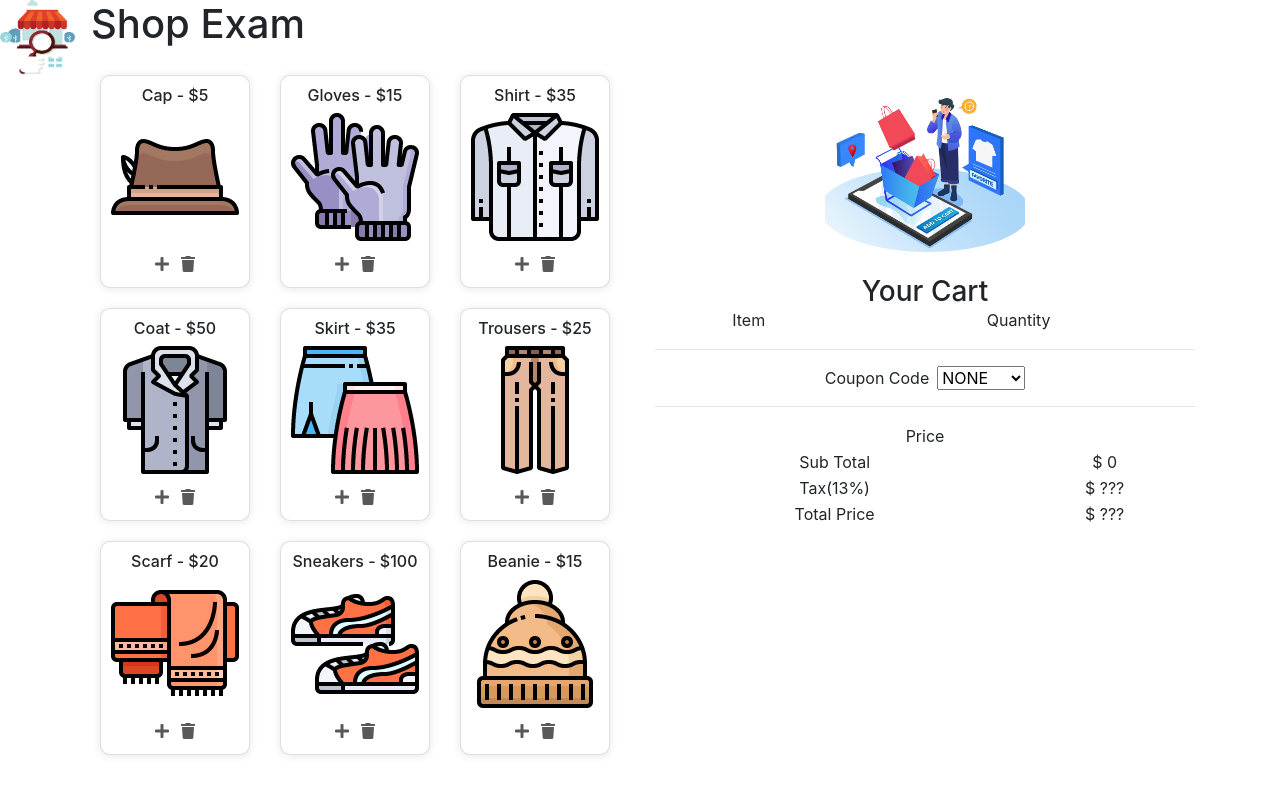
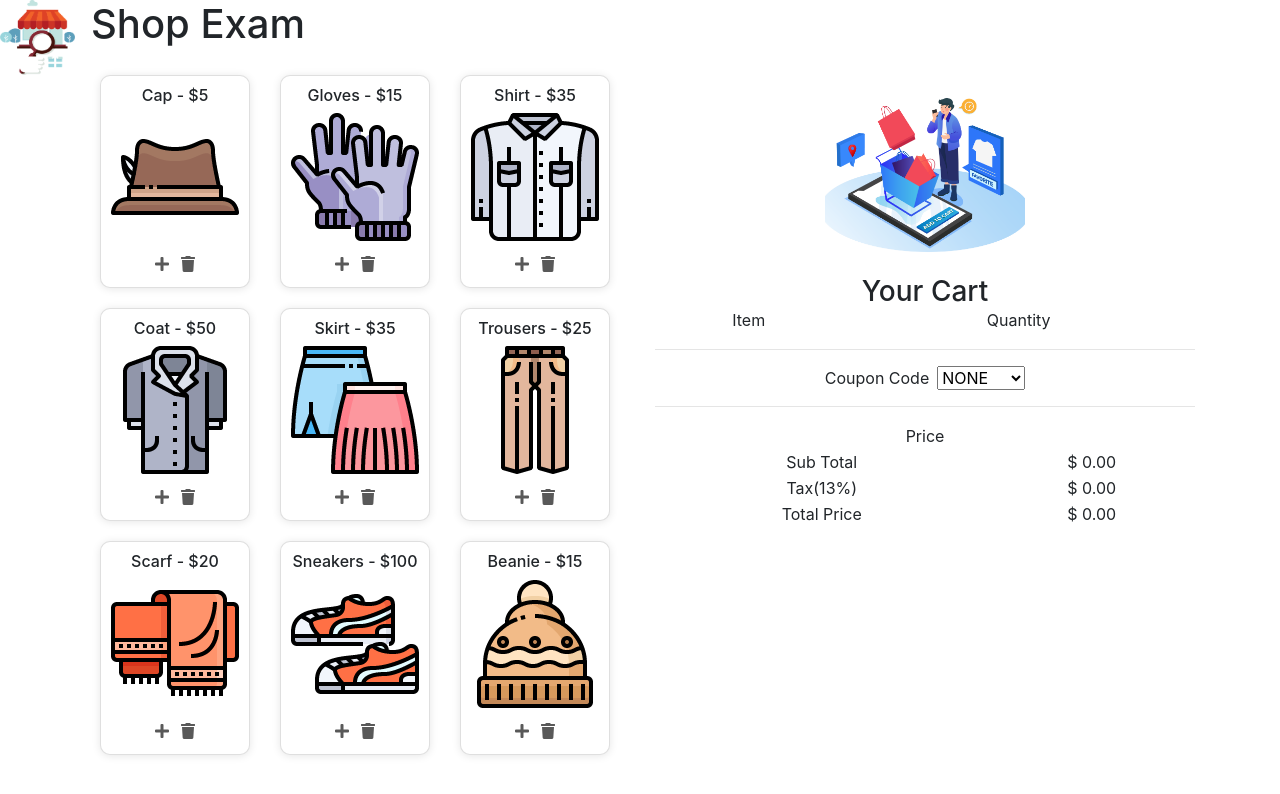
Before and after one commit to Zhuoqin/restaurant_builder_front, a React (Create React App) app: page / in a window 1280 px wide. Shown: the top 794 px of the page. Built offline with nearby package versions, Linux system fonts and the light colour scheme.

Commit message:
finished

```diff
--- a/src/final_exam/components/Shop.js
+++ b/src/final_exam/components/Shop.js
@@ -14,7 +14,7 @@ class Shop extends React.Component {
         "scarf": 0,
         "sneakers": 0,
         "beanie": 0},
-        total: 0,
+        coupon: 0,
 
 
 
@@ -45,13 +45,29 @@ class Shop extends React.Component {
         })
 
         // write code above
-        return sum;
+        return sum * 1.13 - this.state.coupon;
+    }
+
+    calculateSubTotal() {
+        let sum = 0;
+        // todo: Q4 - write your answer to calculate the sum price
+        this.props.items.map(item => {
+            sum += item.price * this.state.item[item.name]
+        })
+
+        // write code above
+        return sum - this.state.coupon;
+    }
+
+    calculateTax(){
+        let sum = this.calculateSubTotal();
+        return sum * 0.13;
     }
 
     handleCouponChange = (event) => {
         // console.log(event)
         // todo: Q5 - write your answer to handle coupe select change
-
+        this.setState({coupon: event.target.value})
 
         // write code above
     };
@@ -65,7 +81,9 @@ class Shop extends React.Component {
 
     render() {
         const {items} = this.props;
-        let subTotal = this.calculateTotal();
+        let subTotal = this.calculateSubTotal().toFixed(2);
+        let tax = this.calculateTax().toFixed(2);
+        let total = this.calculateTotal().toFixed(2);
 
         return (
             <div>
@@ -77,10 +95,12 @@ class Shop extends React.Component {
                         <div className="col-12 col-md-6">
                             <RightPanel
                                 // todo: Q6 - write your answer to pass proper props/callbacks
+                                coupon={this.handleCouponChange}
                                 items={this.state.item}
-
                                 // write code above
-                                subTotal={subTotal}/>
+                                subTotal={subTotal}
+                                total={total}
+                                tax={tax}/>
                         </div>
                     </div>
                 </div>
--- a/src/final_exam/components/rightPanel.js
+++ b/src/final_exam/components/rightPanel.js
@@ -41,7 +41,7 @@ class RightPanel extends React.Component {
                             id="demo-simple-select"
                             // todo: Q8 - write your answer to bind controlled select value and change event - hint: use callback from props
 
-
+                            onChange={this.props.coupon}
                             // write code above
                         >
                             <option value={0}>NONE</option>
@@ -65,12 +65,12 @@ class RightPanel extends React.Component {
                         <tr id='taxRow'>
                             <td>Tax(13%)</td>
                             {/*  todo: Q9: write your answer to replace '???' and display the calculated tax amount like $ 13  */}
-                            <td>$ ???</td>
+                            <td>$ {this.props.tax}</td>
                         </tr>
                         <tr id="totalPriceRow">
                             <td>Total Price</td>
                             {/*  todo: Q10: write your answer to replace '???' and display the calculated total amount like $ 113  */}
-                            <td>$ ???</td>
+                            <td>$ {this.props.total}</td>
                         </tr>
                         </tbody>
                     </table>
```
